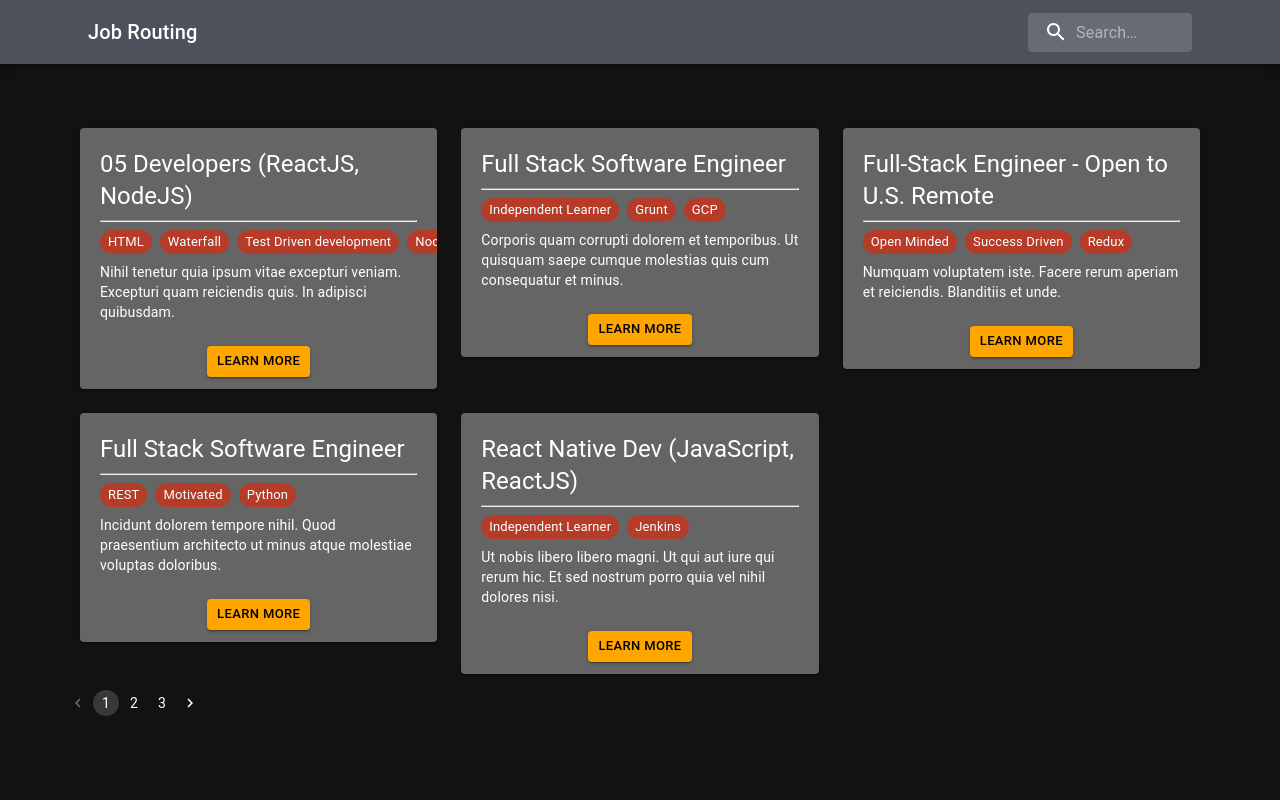
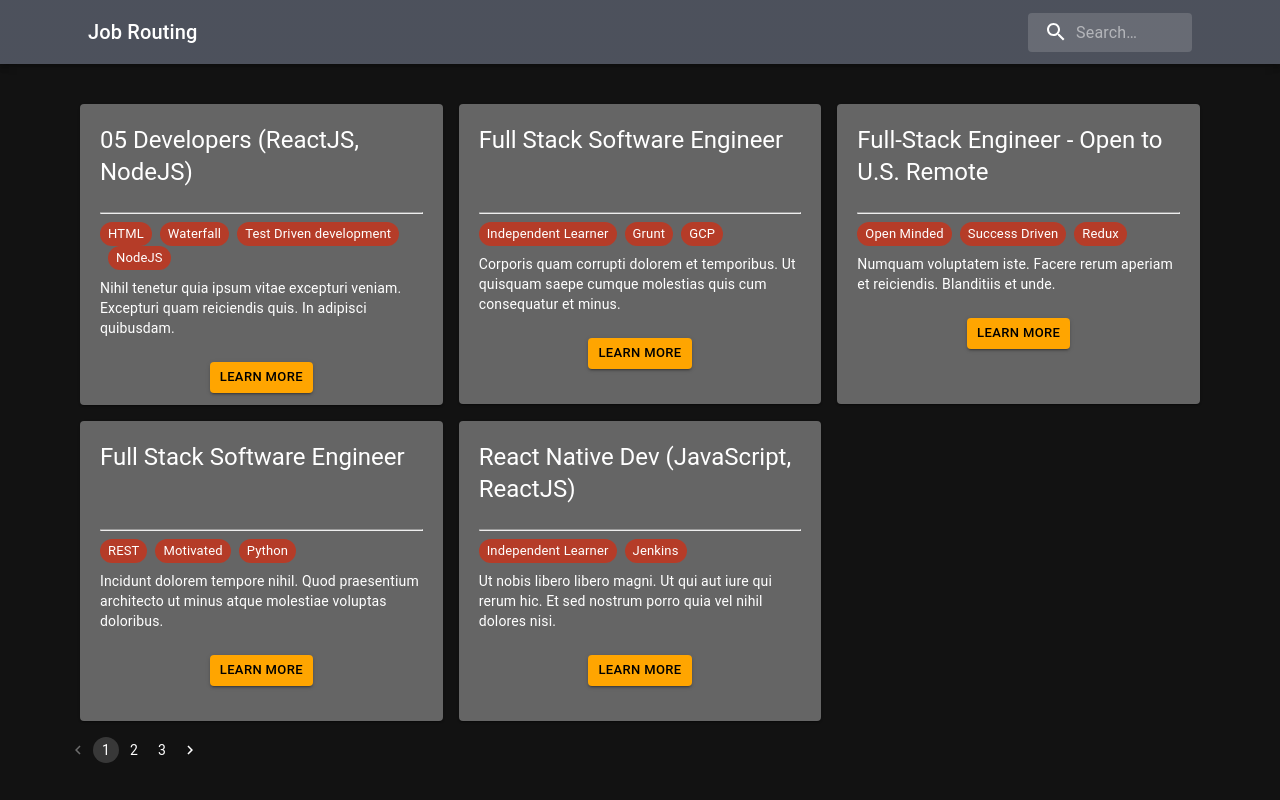
Before and after one commit to thanhdanh2604/list-job, a React (Create React App) app: page / in a window 1280 px wide. Built offline with nearby package versions, Linux system fonts and the light colour scheme.

Commit message:
modified:   src/Compoments/BasicCard.js modified:   src/Compoments/Chips.js 	modified:   src/pages/Home.js

```diff
--- a/src/Compoments/BasicCard.js
+++ b/src/Compoments/BasicCard.js
@@ -9,9 +9,9 @@ import { useNavigate } from 'react-router';
 export default function BasicCard({titleJob,jobDes,skills,jobId}) {
   const navigate = useNavigate();
   return (
-    <Card sx={{ minWidth: 275, p:0.5, backgroundColor:'#5d5d5d' }}>
-      <CardContent>
-        <Typography variant="h5" component="div" sx={{color:'white'}}>
+    <Card sx={{ minWidth: 275, minHeight:300, p:0.5, backgroundColor:'#5d5d5d' }}>
+      <CardContent >
+        <Typography  variant="h5" component="div" sx={{color:'white',minHeight:80}}>
           {titleJob}
         </Typography>
         <hr></hr>
--- a/src/Compoments/Chips.js
+++ b/src/Compoments/Chips.js
@@ -4,7 +4,7 @@ import Stack from '@mui/material/Stack';
 
 export default function BasicChips({skills}) {
   return (
-    <Stack direction="row" spacing={1}>
+    <Stack sx={{flexWrap: 'wrap'}} direction="row" spacing={1}>
       {skills.slice(0,4).map((skill)=>(
         <Chip sx={{backgroundColor:'#c5351dd6',color:'white'}} label={skill} size="small"/>
       ))}
--- a/src/pages/Home.js
+++ b/src/pages/Home.js
@@ -18,7 +18,7 @@ function Home() {
     <div>
       <Container>
         <pageContext.Provider value={{currentPage,handleNavPage}}>
-            <Grid sx={{mt:3,p:2}} container spacing={3} >
+            <Grid sx={{mt:1,p:2}} container spacing={2} >
               {jobs.slice(currentPage*5-5,currentPage*5).map(job=>(
                   <Grid item xs={12} sm={6} md={4}  >
                       <Card key={job.id} sx={{backgroundColor:'#5d5d5d'}} titleJob={job.title} salaryMax={job.salaryHigh} city={job.city} jobDes={job.description} jobId={job.id} skills={job.skills}/>
```
